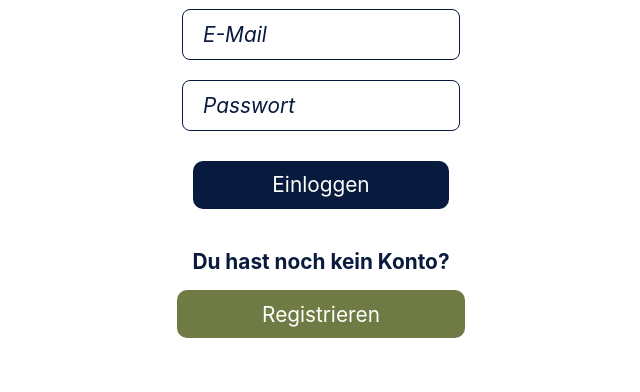
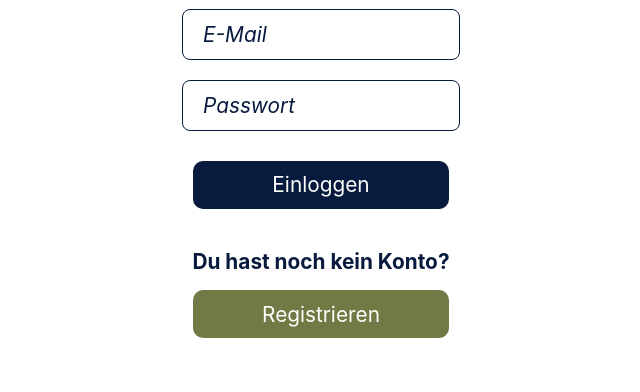
Before and after one commit to stephr8/im4, a PHP site: page / in a window 1280 px wide. Shown: the part 314-706 px from the top of the page, without its empty margins (319-959 px from the left). Run offline with PHP 8.4, Linux system fonts and the light colour scheme.

Commit message:
Update style.css

```diff
--- a/css/style.css
+++ b/css/style.css
@@ -425,7 +425,8 @@ input::placeholder {
     font-size: 4.5rem;
   }
   .secondaryButton {
-    width: 18rem;
+    max-width: 18rem;
+
   }
 
 }
```
